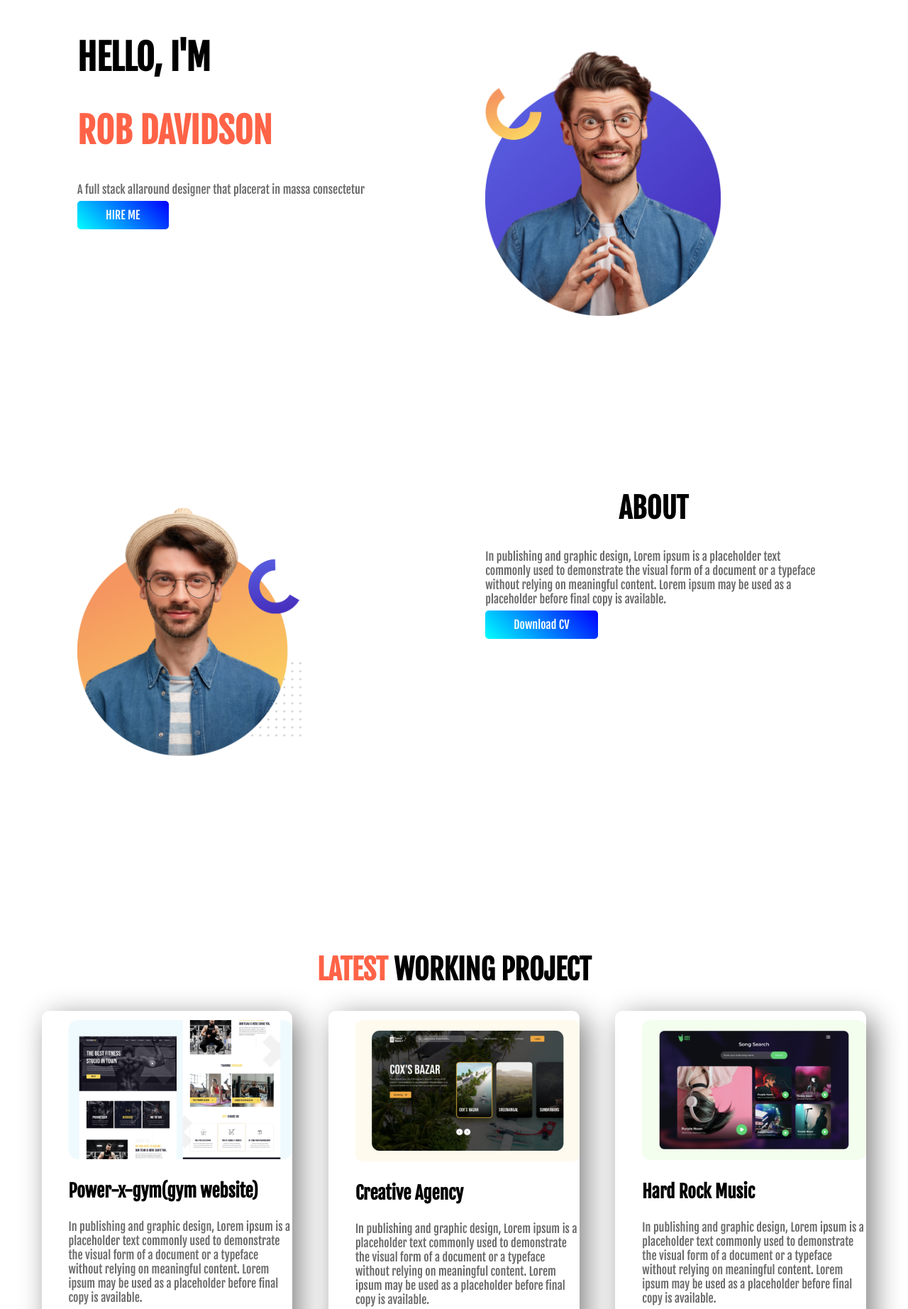
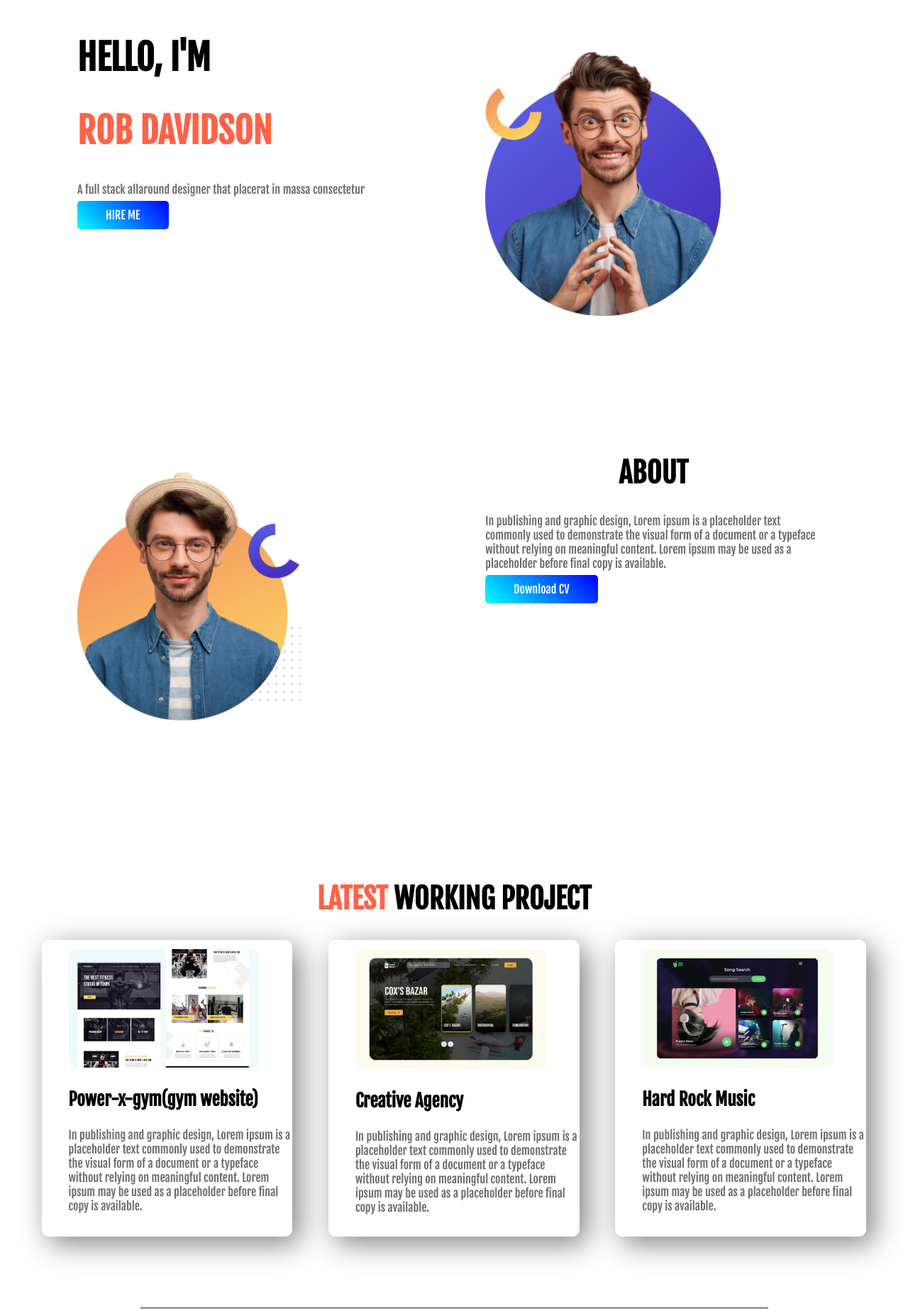
Before and after one commit to Nabadarshi24/personal-website-main, a plain HTML site: page index.html in a window 1280 px wide. Shown: the top 1844 px of the page at 71% size. Drawn offline with Linux system fonts and the light colour scheme; grey boxes are pictures that could not be loaded.

Commit message:
excited to finish my first portfolio website

```diff
--- a/style.css
+++ b/style.css
@@ -32,7 +32,7 @@ p{
 
 }
 section{
-    height: 500px;
+    height: 450px;
     width: 100%;
     padding-bottom: 150px;
 }
@@ -54,7 +54,7 @@ section{
     padding-top: 1%;
 }
 .one-third-width img{
-    width:100% ;
+    width:85% ;
 
 }
 .div1{
```
